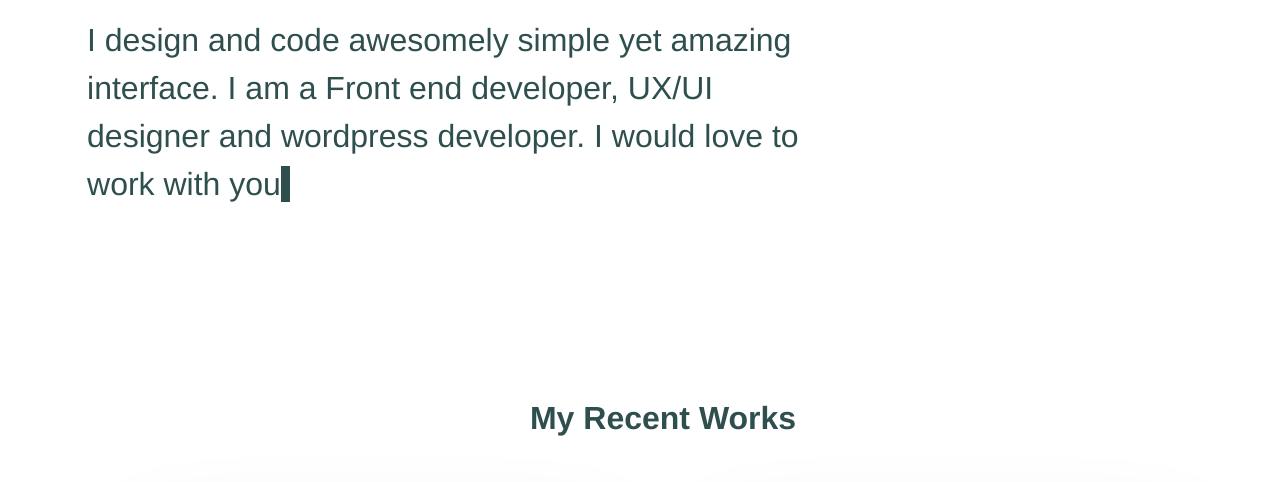
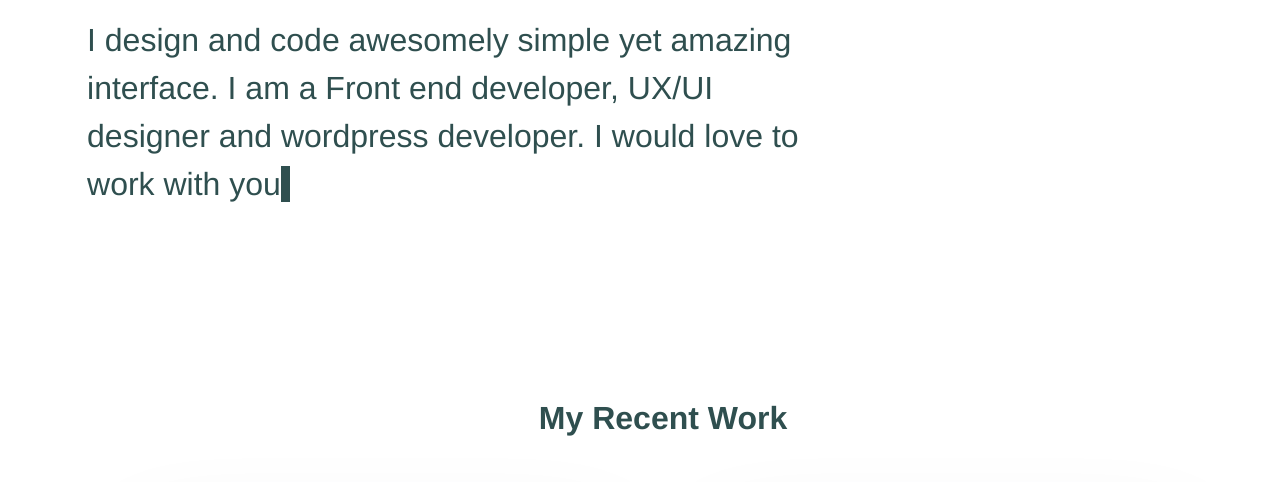
Before and after one commit to aishat001/myPortfolio, a plain HTML site: page index.html in a window 1280 px wide. Shown: the part 318-800 px from the top of the page. Drawn offline with Linux system fonts and the light colour scheme; a web font is replaced by a local one.

Commit message:
new files

```diff
--- a/index.html
+++ b/index.html
@@ -54,7 +54,7 @@
           <div class="container">
             <div class="row">
                 <div class="col-8 featured-project">
-                  <h2 class="type-white"  id="mywork">My Recent Works</h2>
+                  <h2 class="type-white"  id="mywork">My Recent Work</h2>
                   <div class="a">
                     <a href="https://aishat001.github.io/solo-project/" target="blank" class="div one"><p>Chingu Solo Project</p></a>
                     <a href="https://aishat001.github.io/challenge-cal1/" target="blank" class="div two"><p>Calculator1 Interface</p></a>
```
